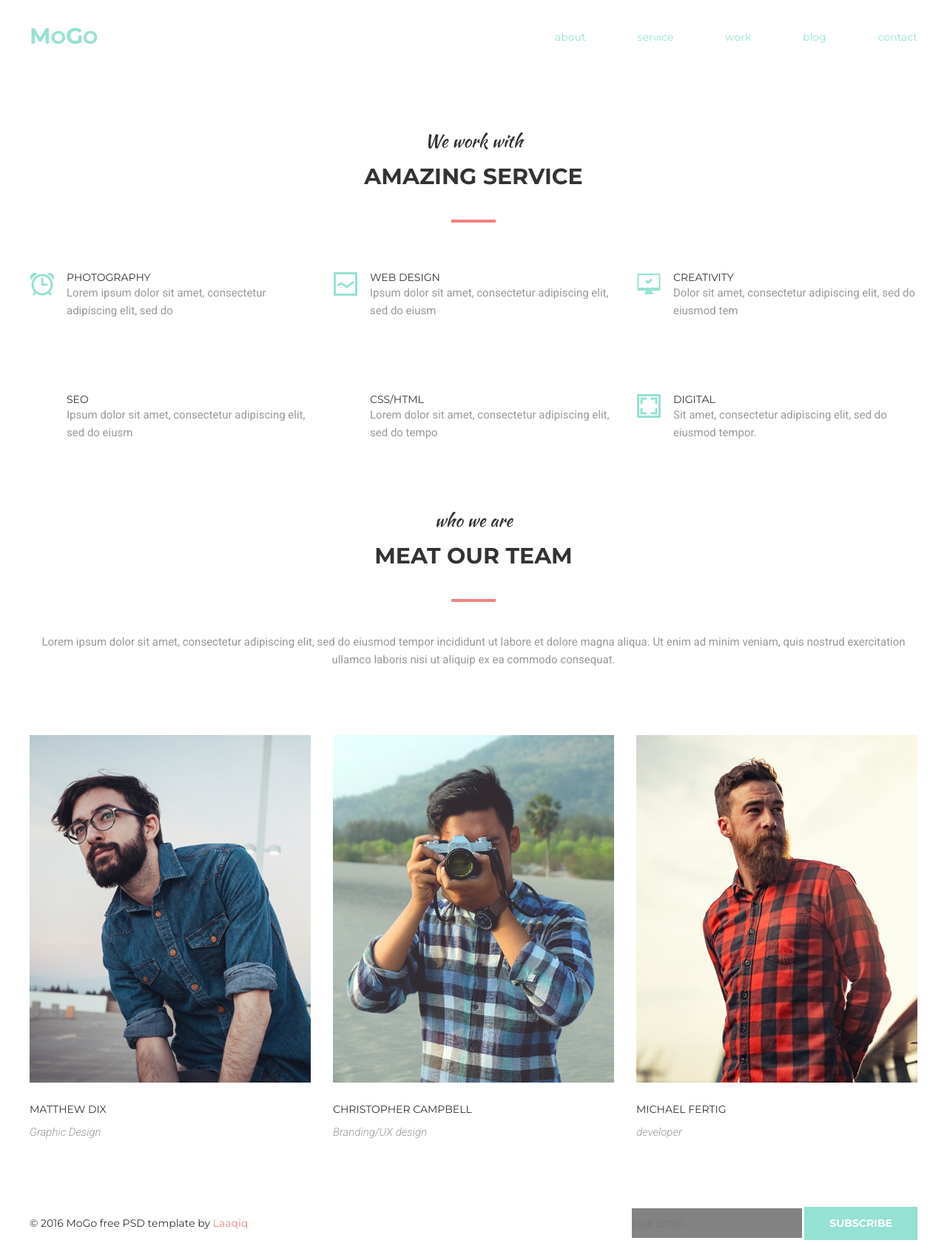
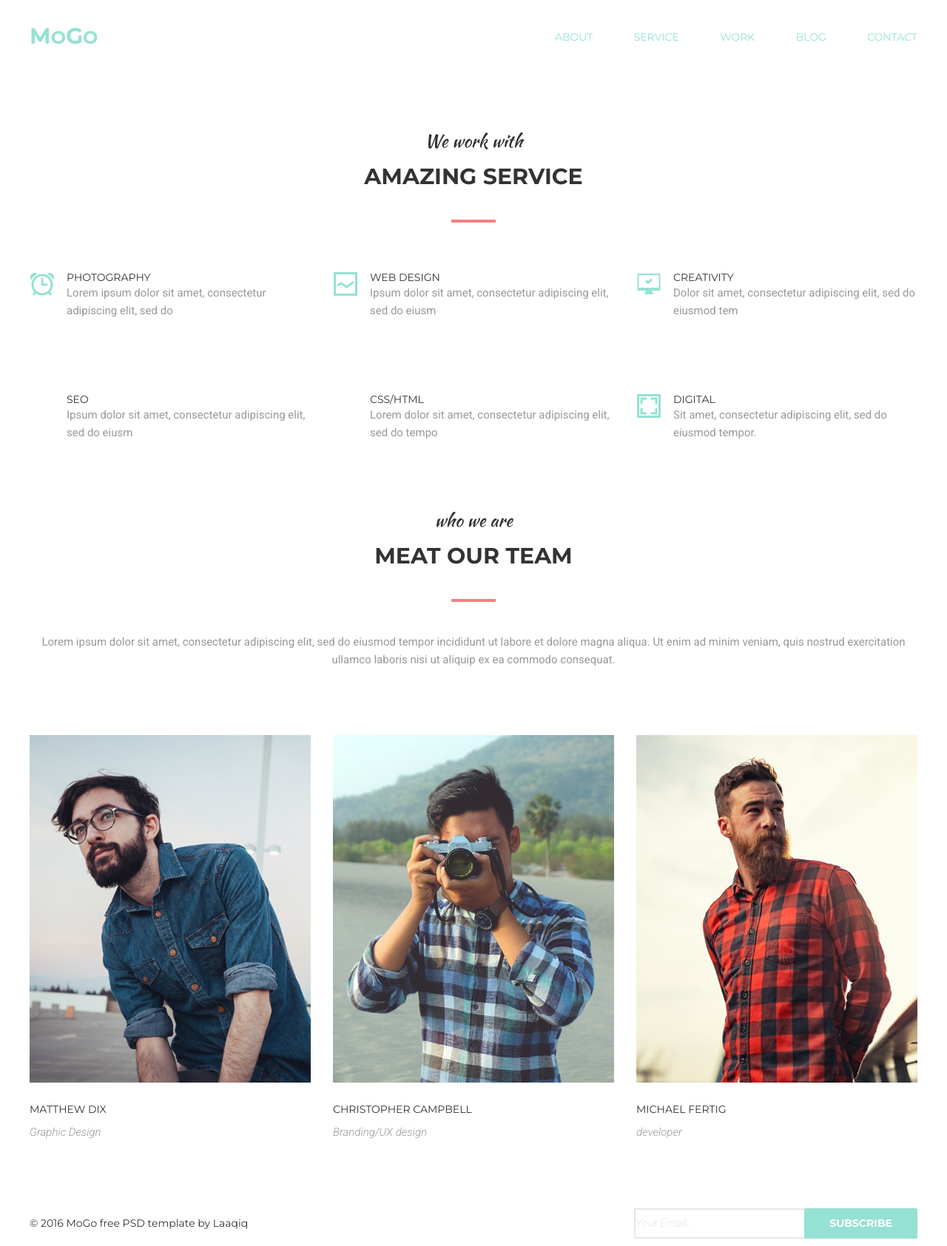
Before and after one commit to RomanVitovych/goit-fe-course, a plain HTML site: page module-06/index.html in a window 1280 px wide. Shown: the whole page at 74% size. Drawn offline with Linux system fonts and the light colour scheme; files whose address does not match are found by name.

Commit message:
04.06.20 edits css

```diff
--- a/module-06/css/styles.css
+++ b/module-06/css/styles.css
@@ -25,6 +25,7 @@ body {
     color: #999999;
 }
 
+
 .container {
     width: 1200px;
     margin: 0 auto;
@@ -34,19 +35,38 @@ body {
 /* ===== HEADER ===== */
 
 /* === Logo === */
+
+
 .site-navigation {
     display: flex;
     align-items: center;
     justify-content: space-between;
     min-height: 100px;
     margin-bottom: 76px;
-
 }
 
 .site-logo {
     width: 92px;
     margin: 0;
     padding: 0;
+    animation: LOGO 1s linear;
+}
+
+@keyframes LOGO {
+    0% {
+        transform: translateY(-100px);
+        opacity: 0;
+    }
+
+    50% {
+        transform: translateY(0);
+        opacity: 1;
+        transform: rotate(0);
+    }
+
+    100% {
+        transform: rotate(360deg);
+    }
 }
 
 .site-logo a {
@@ -73,12 +93,12 @@ body {
     font-size: 14px;
     line-height: 17px;
     text-decoration: none;
-    text-transform: none;
+    text-transform: uppercase;
     font-family: "Montserrat", sans-serif;
     font-weight: 400;
     color: #95e1d3;
     padding-bottom: 12px;
-    transition: color 0.3s linear;
+    transition: color 0.2s linear;
 
 }
 
@@ -134,6 +154,7 @@ body {
 
 
 /* === Service list === */
+
 .service-list {
     display: flex;
     flex-wrap: wrap;
@@ -293,6 +314,14 @@ body {
     position: relative;
 }
 
+.ficus-main {
+    background: #95e1d3;
+}
+
+.ficus {
+    transition: all 0.2s linear;
+}
+
 .overlay {
     display: flex;
     justify-content: center;
@@ -300,13 +329,14 @@ body {
     position: absolute;
     width: 380px;
     height: 470px;
-    background-image: linear-gradient(to top, rgb(252, 227, 138) 0%, rgb(243, 129, 129) 100%);
+    background-image: linear-gradient(to top, rgba(252, 227, 138, 0.9) 0%, rgba(243, 129, 129, 0.9) 100%);
     opacity: 0;
-    box-shadow: 10px 20px #95e1d3;
+    transition: all 0.2s linear;
 }
 
 .ficus:hover .overlay {
-    opacity: 0.9;
+    opacity: 1;
+
 }
 
 .ficus:hover {
@@ -324,9 +354,14 @@ body {
     width: 56px;
     height: 56px;
     border: 1px solid #f38181;
-    background-color: #fce38a;
+    background-color: rgba(252, 227, 138, 1);
     cursor: pointer;
+}
 
+.soc-icon:focus,
+.soc-icon:hover {
+    background-color: #95e1d3;
+    transition: all 0.2s linear;
 }
 
 .facebook {
@@ -353,10 +388,7 @@ body {
     background-repeat: no-repeat;
 }
 
-.soc-icon:focus,
-.soc-icon:hover {
-    background-color: #95e1d3;
-}
+
 
 
 /* ===== Site-end ===== */
@@ -376,28 +408,56 @@ body {
     color: #333333;
 }
 
-.site-end span {
+.site-end a {
     font-size: 14px;
     line-height: 17px;
     font-family: "Montserrat", sans-serif;
     font-weight: 400;
     font-style: normal;
+    text-decoration: none;
+    color: #333333;
+    transition: all 0.2s linear;
+
+}
+
+.site-end a:focus,
+.site-end a:hover {
     color: #f38181;
 }
 
+/* === fitback === */
+.fitback {
+    font-size: 0;
+}
+
 .site-end input {
+    display: inline-block;
+    vertical-align: middle;
     width: 230px;
-    height: 40px;
-    border: none;
-    font-style: italic;
-    background-color: #828282;
+    height: 41px;
+    outline: none;
+    font-size: 15px;
+    border: 2px solid #e7e7e7;
+    border-right: none;
+    font-style: normal;
+    background-color: #ffffff;
     cursor: pointer;
     margin: 0;
     padding: 0;
 }
 
+input::placeholder {
+    font-size: 15px;
+    font-style: italic;
+    color: #e7e7e7;
+}
+
+
 .footer-button {
+    display: inline-block;
+    vertical-align: middle;
     border: none;
+    border-radius: 02%;
     font-size: 14px;
     line-height: 17px;
     text-transform: uppercase;
@@ -406,8 +466,17 @@ body {
     color: #ffffff;
     background-color: #95e1d3;
     margin: 0;
-    padding: 14px 34px;
+    padding: 12px 34px;
     cursor: pointer;
+    transition: all 0.2s linear;
+}
+
+.footer-button:focus,
+.footer-button:hover {
+    background-color: #f38181;
+    color: #ffffff;
+
+
 }
 
 .visually-hidden {
--- a/module-06/index.html
+++ b/module-06/index.html
@@ -19,11 +19,11 @@
                 <a href="#">m<small>o</small>g<small>o</small> </a>
             </div>
             <ul class="navigation-list">
-                <li class="navigation-list-item"><a href="#">about</a></li>
-                <li class="navigation-list-item"><a href="#">service</a></li>
-                <li class="navigation-list-item"><a href="#">work</a></li>
-                <li class="navigation-list-item"><a href="#">blog</a></li>
-                <li class="navigation-list-item"><a href="#">contact</a></li>
+                <li class="navigation-list-item"><a href="#">About</a></li>
+                <li class="navigation-list-item"><a href="#">Service</a></li>
+                <li class="navigation-list-item"><a href="#">Work</a></li>
+                <li class="navigation-list-item"><a href="#">Blog</a></li>
+                <li class="navigation-list-item"><a href="#">Contact</a></li>
             </ul>
         </nav>
     </header>
@@ -90,6 +90,7 @@
             </p>
             <ul class="our-team-list">
                 <li class="our-team-item">
+                    <div class="ficus-main">
                         <div class="ficus">
                             <div class="overlay">
                                 <ul class="overlay-icons">
@@ -101,10 +102,12 @@
                             </div>
                             <img src="img/image1.jpg" alt="none image" width="380" height="470" />
                         </div>
+                    </div>
                     <p class="our-team-name">Matthew Dix</p>
                     <p class="our-team-about">Graphic Design</p>
                 </li>
                 <li class="our-team-item">
+                    <div class="ficus-main">
                         <div class="ficus">
                             <div class="overlay">
                                 <ul class="overlay-icons">
@@ -116,10 +119,13 @@
                             </div>
                             <img src="img/image2.jpg" alt="none image" width="380" height="470" />
                         </div>
+                    </div>
+
                     <p class="our-team-name">Christopher Campbell</p>
                     <p class="our-team-about">Branding/UX design</p>
                 </li>
                 <li class="our-team-item">
+                    <div class="ficus-main">
                         <div class="ficus">
                             <div class="overlay">
                                 <ul class="overlay-icons">
@@ -131,6 +137,8 @@
                             </div>
                             <img src="img/image3.jpg" alt="none image" width="380" height="470" />
                         </div>
+                    </div>
+
                     <p class="our-team-name">Michael Fertig</p>
                     <p class="our-team-about">developer</p>
                 </li>
@@ -139,11 +147,12 @@
     </main>
     <footer class="container">
         <section class="site-end">
-            <address>© 2016 MoGo free PSD template by <span>Laaqiq</span></address>
-            <div class="fitback">
-                <input type="email" name="Email" placeholder="Your Email..." />
-                <button class="footer-button">subscribe</button>
-            </div>
+            <address>© 2016 MoGo free PSD template by<a href="#"> Laaqiq</a>
+            </address>
+            <form class="fitback" action="#">
+                <input type="email" name="Email" placeholder="Your Email..." required />
+                <button class="footer-button" type="submit">subscribe</button>
+            </form>
         </section>
     </footer>
 </body>
```
Lines whose indentation alone changed are shown as unchanged.
